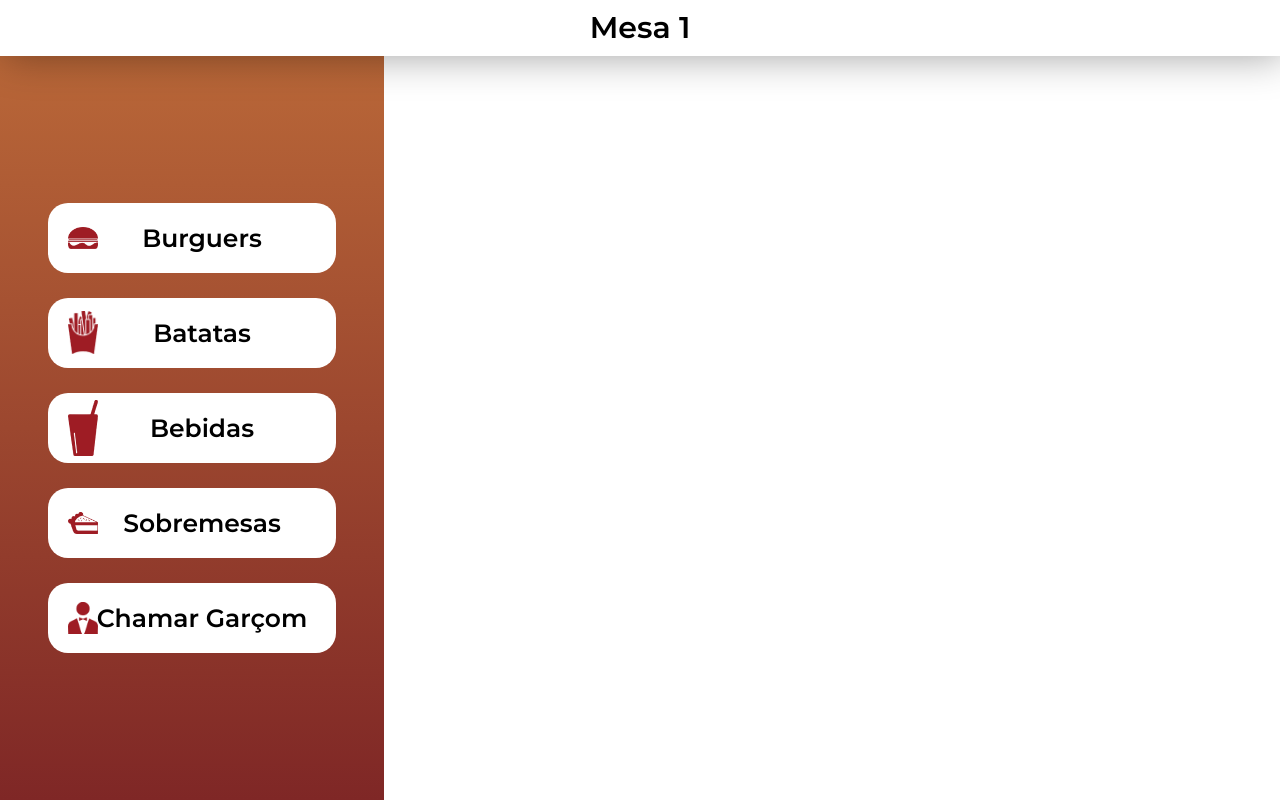
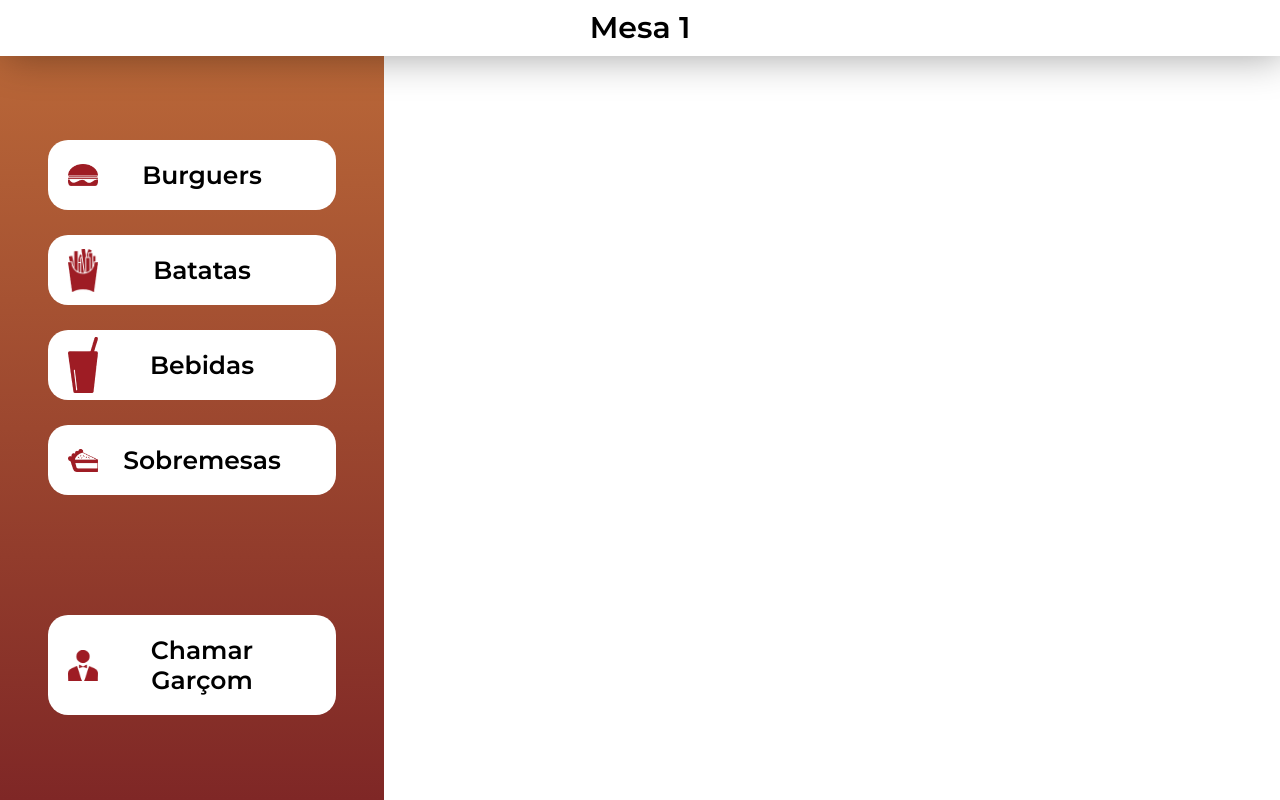
Before and after one commit to UnBArqDsw2021-1/2021.1_G02_TaNaMesa_Frontend, a React (Create React App) app in the folder frontend/: page / in a window 1280 px wide. Built offline with nearby package versions, Linux system fonts and the light colour scheme.

Commit message:
(#10) Adicionando componente de SideBarButton

```diff
--- a/frontend/src/components/SideBarButton/index.tsx
+++ b/frontend/src/components/SideBarButton/index.tsx
@@ -1,20 +1,28 @@
 import React from 'react';
 
-import imgBurguer from 'assets/SideBar/smbolo_hamburguer 1.png';
 import { SideBarButtonContainer } from 'components/SideBarButton/styles';
 
 interface SideBarButtonProps {
   icon: string;
   text: string;
+  isCallWaiter?: boolean;
 }
 
-const SideBarButton: React.FC<SideBarButtonProps> = ({ icon, text }) => {
+const SideBarButton: React.FC<SideBarButtonProps> = ({
+  icon,
+  text,
+  isCallWaiter,
+}) => {
   return (
-    <SideBarButtonContainer>
+    <SideBarButtonContainer style={isCallWaiter ? { marginTop: '12rem' } : {}}>
       <img src={icon} alt="Buguer" />
       <span>{text}</span>
     </SideBarButtonContainer>
   );
 };
 
+SideBarButton.defaultProps = {
+  isCallWaiter: false,
+};
+
 export default SideBarButton;
--- a/frontend/src/components/SideBarButton/styles.ts
+++ b/frontend/src/components/SideBarButton/styles.ts
@@ -19,6 +19,7 @@ export const SideBarButtonContainer = styled.button`
   }
 
   span {
+    width: 70%;
     font-size: 2.5rem;
     font-weight: 600;
     color: ${props => props.theme.black};
```
